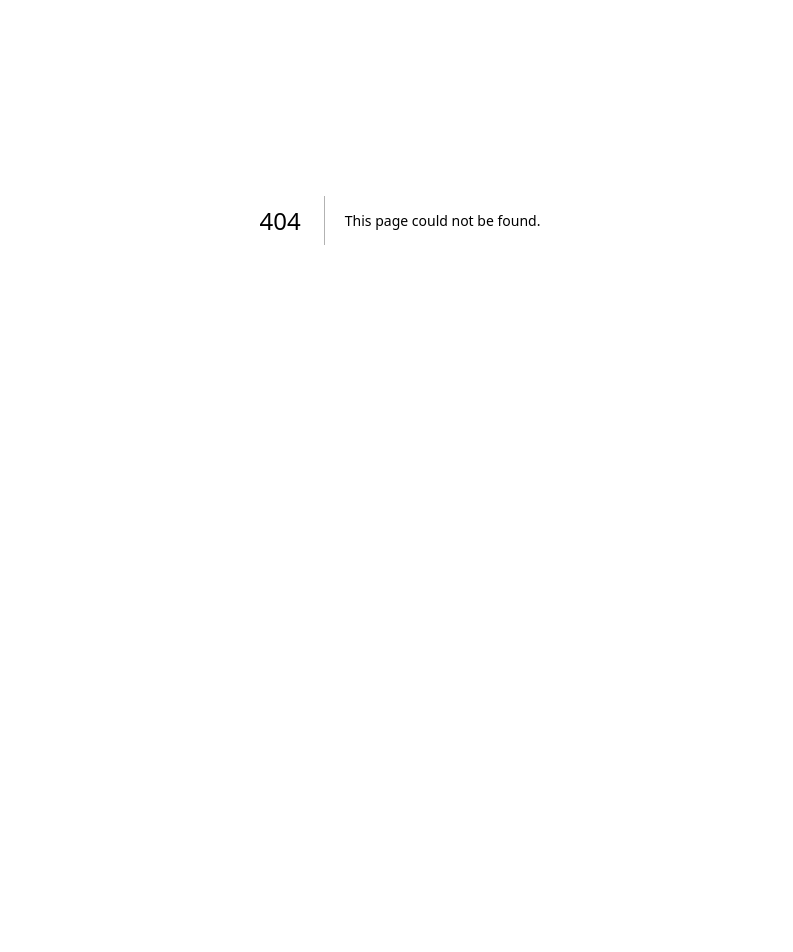
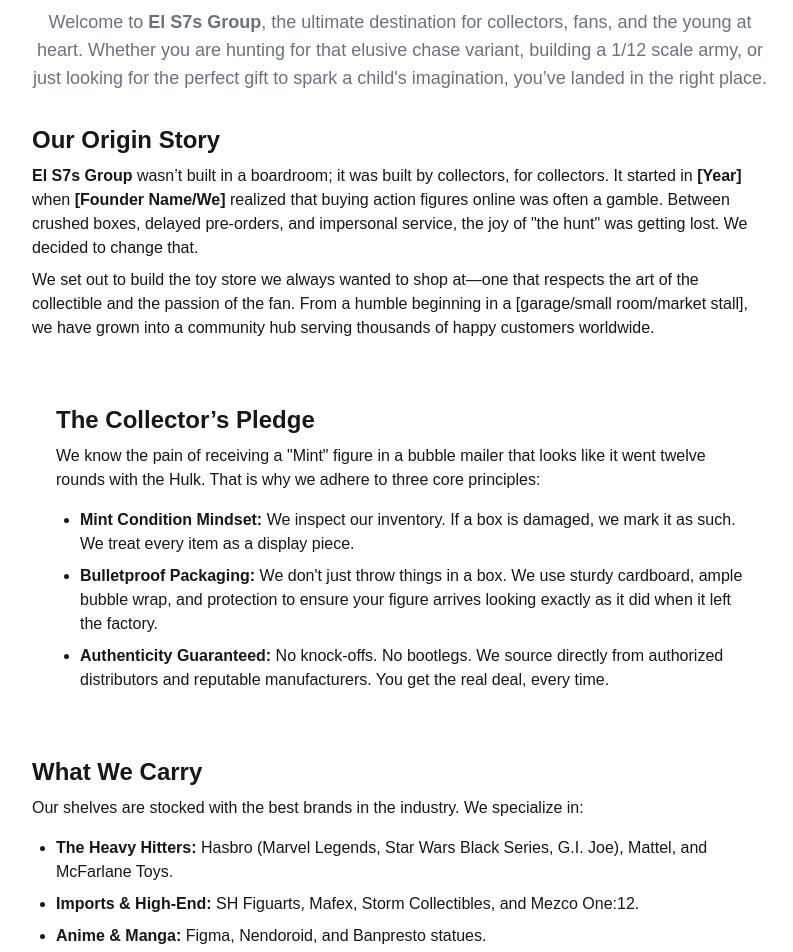
Before and after one commit to isaacmalak/Ecommerce-Demo, a Next.js app: page /about in a window 1280 px wide. Before the commit this address had no page. Shown: the part 180-1132 px from the top of the page, without its empty margins (240-1033 px from the left). Before the commit the page ends 800 px from the top, so only its background shows below. Built offline with nearby package versions, Linux system fonts and the light colour scheme.

Commit message:
Add About page component: introduce content for El S7s Group, including origin story, collector's pledge, and community engagement

```diff
--- /dev/null
+++ b/app/(store)/about/page.tsx
@@ -0,0 +1,159 @@
+export default function page() {
+  return (
+    <section className="mx-auto max-w-3xl px-4 py-10">
+      <header className="mb-8 text-center">
+        <h1 className="mb-4 text-4xl font-bold">
+          More Than Just Plastic. It’s Passion.
+        </h1>
+        <p className="text-lg text-gray-500">
+          Welcome to <strong>El S7s Group</strong>, the ultimate destination for
+          collectors, fans, and the young at heart. Whether you are hunting for
+          that elusive chase variant, building a 1/12 scale army, or just
+          looking for the perfect gift to spark a child&apos;s imagination,
+          you’ve landed in the right place.
+        </p>
+      </header>
+
+      <section className="mb-10">
+        <h2 className="mb-2 text-2xl font-semibold">Our Origin Story</h2>
+        <p className="mb-2">
+          <strong>El S7s Group</strong> wasn’t built in a boardroom; it was
+          built by collectors, for collectors. It started in{' '}
+          <strong>[Year]</strong> when <strong>[Founder Name/We]</strong>{' '}
+          realized that buying action figures online was often a gamble. Between
+          crushed boxes, delayed pre-orders, and impersonal service, the joy of
+          &quot;the hunt&quot; was getting lost. We decided to change that.
+        </p>
+        <p>
+          We set out to build the toy store we always wanted to shop at—one that
+          respects the art of the collectible and the passion of the fan. From a
+          humble beginning in a [garage/small room/market stall], we have grown
+          into a community hub serving thousands of happy customers worldwide.
+        </p>
+      </section>
+
+      <section className="mb-10 rounded-lg p-6">
+        <h2 className="mb-2 text-2xl font-semibold">The Collector’s Pledge</h2>
+        <p className="mb-4">
+          We know the pain of receiving a &quot;Mint&quot; figure in a bubble
+          mailer that looks like it went twelve rounds with the Hulk. That is
+          why we adhere to three core principles:
+        </p>
+        <ul className="list-disc space-y-2 pl-6">
+          <li>
+            <strong>Mint Condition Mindset:</strong> We inspect our inventory.
+            If a box is damaged, we mark it as such. We treat every item as a
+            display piece.
+          </li>
+          <li>
+            <strong>Bulletproof Packaging:</strong> We don&apos;t just throw
+            things in a box. We use sturdy cardboard, ample bubble wrap, and
+            protection to ensure your figure arrives looking exactly as it did
+            when it left the factory.
+          </li>
+          <li>
+            <strong>Authenticity Guaranteed:</strong> No knock-offs. No
+            bootlegs. We source directly from authorized distributors and
+            reputable manufacturers. You get the real deal, every time.
+          </li>
+        </ul>
+      </section>
+
+      <section className="mb-10">
+        <h2 className="mb-2 text-2xl font-semibold">What We Carry</h2>
+        <p className="mb-4">
+          Our shelves are stocked with the best brands in the industry. We
+          specialize in:
+        </p>
+        <ul className="list-disc space-y-2 pl-6">
+          <li>
+            <strong>The Heavy Hitters:</strong> Hasbro (Marvel Legends, Star
+            Wars Black Series, G.I. Joe), Mattel, and McFarlane Toys.
+          </li>
+          <li>
+            <strong>Imports &amp; High-End:</strong> SH Figuarts, Mafex, Storm
+            Collectibles, and Mezco One:12.
+          </li>
+          <li>
+            <strong>Anime &amp; Manga:</strong> Figma, Nendoroid, and Banpresto
+            statues.
+          </li>
+          <li>
+            <strong>Nostalgia:</strong> Vintage-style figures, TMNT, and
+            Transformers.
+          </li>
+        </ul>
+      </section>
+
+      <section className="mb-10 rounded-lg p-6">
+        <h2 className="mb-2 text-2xl font-semibold">Join The Hunt</h2>
+        <p className="mb-2">
+          We are more than just a store; we are a community of geeks, gamers,
+          and collectors. If you have a question about a pre-order, need advice
+          on a gift, or just want to debate who is the best Batman, reach out to
+          us. We love talking shop.
+        </p>
+        <p>
+          Thank you for choosing <strong>El S7s Group</strong> to build your
+          collection.
+        </p>
+        <blockquote className="mt-4 border-l-4 border-red-400 pl-4 text-red -700 italic">
+          &quot;Collecting is not just buying objects; it is collecting
+          memories.&quot;
+        </blockquote>
+      </section>
+
+      <section className="mb-10">
+        <h3 className="mb-2 text-xl font-semibold">
+          [Optional: Meet the Team]
+        </h3>
+        <div className="mb-4 flex flex-col items-center gap-6 md:flex-row">
+          <div className="flex h-24 w-24 items-center justify-center rounded-full bg-gray-200 text-2xl text-gray-400">
+            {/* [Insert a photo of you or your team here] */}
+            <span>Photo</span>
+          </div>
+          <ul className="space-y-2">
+            <li>
+              <strong>[Name]</strong> – Head Geek &amp; Founder
+              <br />
+              <span className="text-gray-600">
+                Favorite Line: Star Wars Black Series
+              </span>
+            </li>
+            <li>
+              <strong>[Name]</strong> – Shipping Wizard
+              <br />
+              <span className="text-gray-600">
+                Favorite Line: Marvel Legends
+              </span>
+            </li>
+          </ul>
+        </div>
+      </section>
+
+      <section>
+        <h3 className="mb-2 text-xl font-semibold">How to use this text:</h3>
+        <ul className="mb-4 list-disc space-y-2 pl-6">
+          <li>
+            Customize the Brackets: Replace El S7s Group, [Year], and [Founder
+            Name] with your actual details.
+          </li>
+          <li>
+            Edit the Brands: If you sell Funko Pops or LEGO but not Imports,
+            adjust the &quot;What We Carry&quot; section to reflect your actual
+            inventory.
+          </li>
+          <li>
+            Add Photos: An About page works best with photos of your warehouse,
+            your shelves, or your team packing boxes. It builds trust.
+          </li>
+        </ul>
+        <p>
+          Would you like me to create a shorter, &quot;Instagram Bio&quot;
+          version of this text, or perhaps write a &quot;Shipping Policy&quot;
+          to go along with it?
+        </p>
+      </section>
+    </section>
+  );
+}
```
